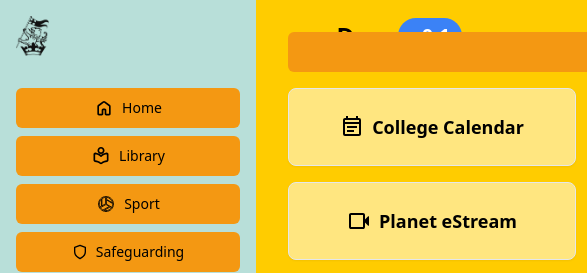
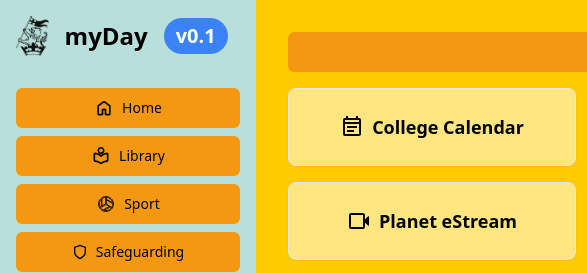
Before and after one commit to leowilkin/compass, an Astro site: page / in a window 1280 px wide. Shown: the top 273 px of the page, 0-587 px from the left. Built offline with nearby package versions, Linux system fonts and the light colour scheme; Astro itself is replaced by a stand-in of ours.

Commit message:
Update Sidebar.astro

```diff
--- a/src/components/Sidebar.astro
+++ b/src/components/Sidebar.astro
@@ -4,7 +4,7 @@
 
 <div class="w-1/5 p-4 bg-[#B8DFD9]">
     <div class="flex items-center space-x-4 mb-8">
-      <span class="relative flex h-10 w-[16.7rem] shrink-0 overflow-hidden">
+      <span class="relative flex h-10 w-16.7 flex-shrink-0 overflow-hidden">
         <img alt="Wellington College Crest" src="/assets/crest.png" />
       </span>
       <span class="text-2xl font-bold text-black">myDay</span><span class="text-xl font-bold text-white items-center px-3 py-1 bg-blue-500 font-semibold rounded-full">v0.1</span>
```
